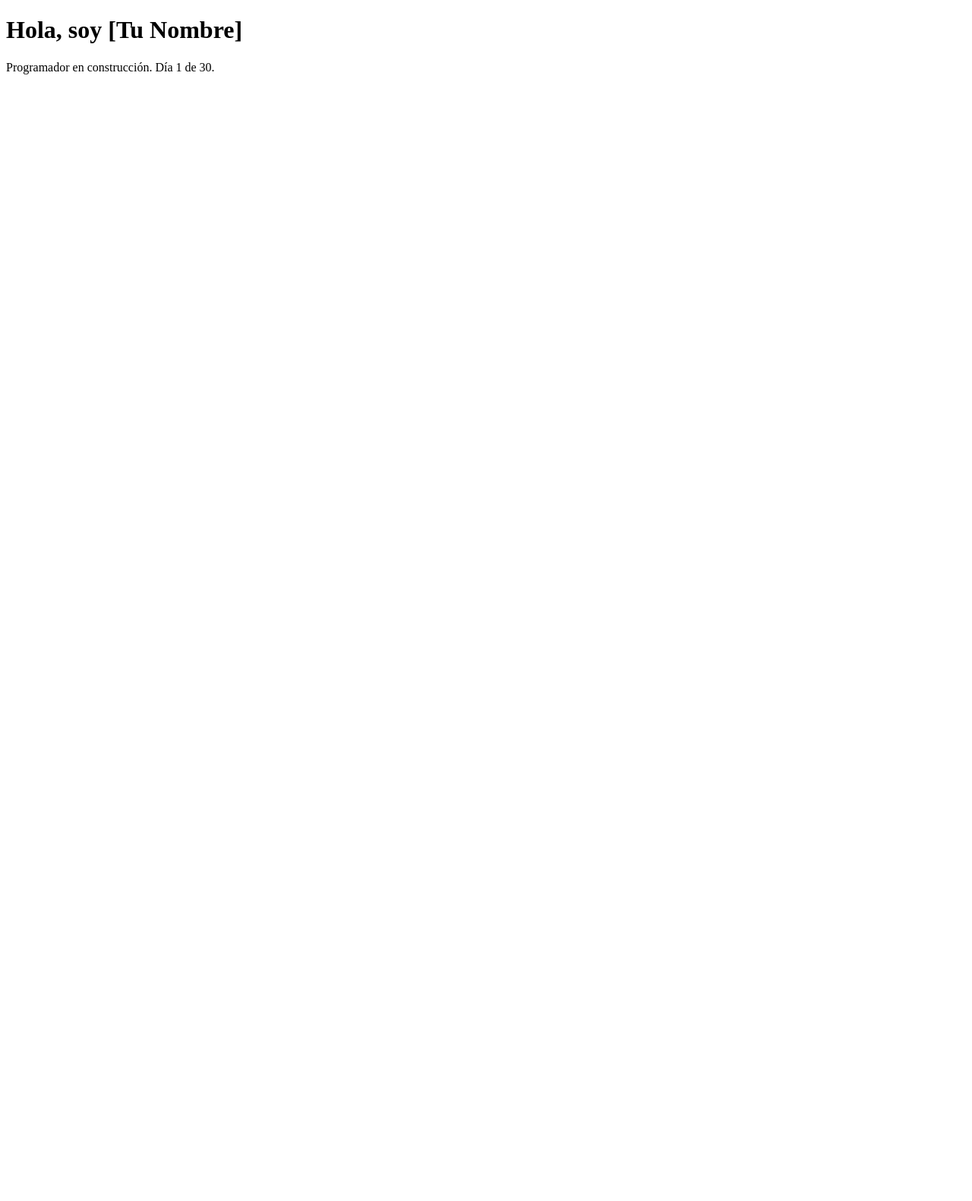
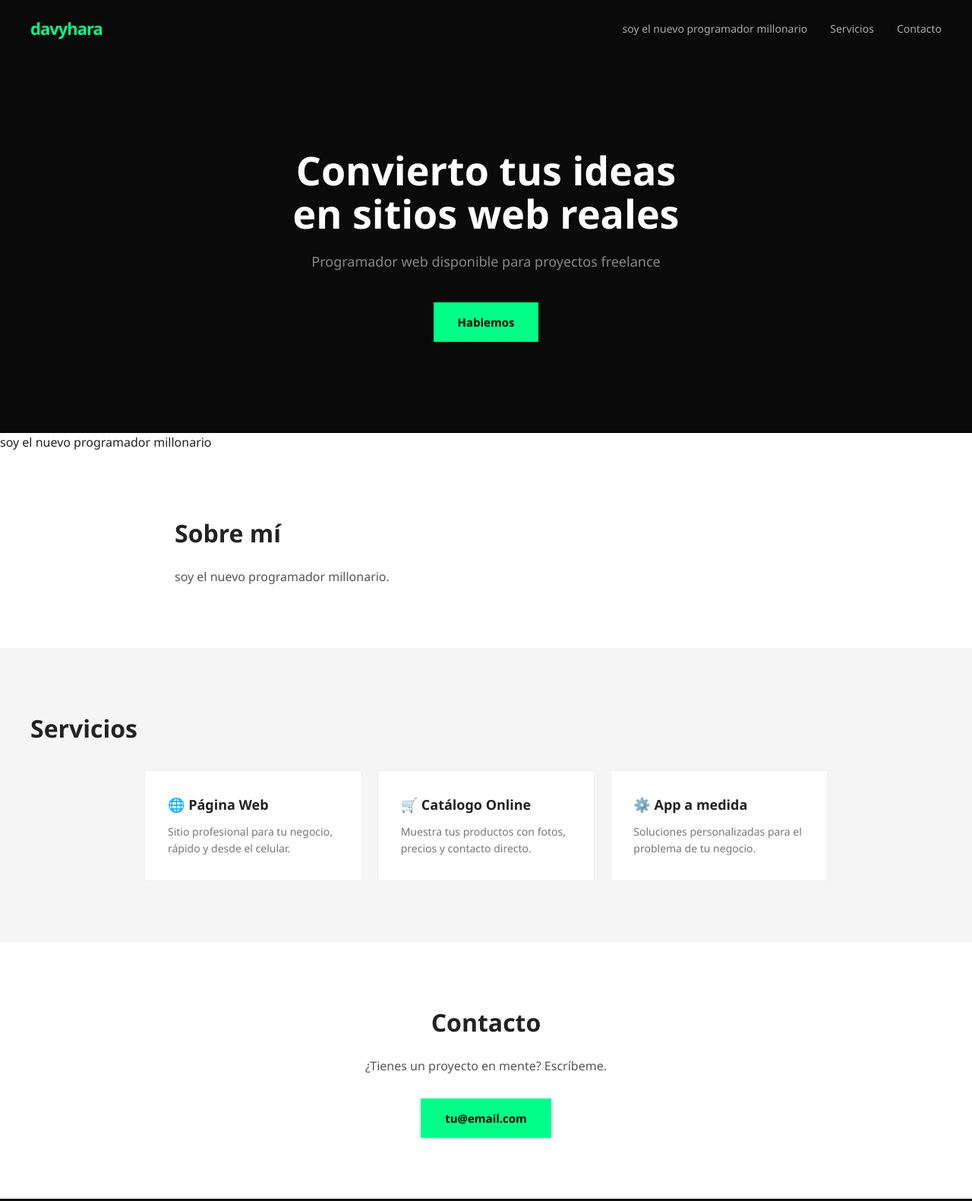
Before and after one commit to davyhara/proyecto-aprendiz-1, a plain HTML site: page INDEX.HTML in a window 1280 px wide. Shown: the top 1581 px of the page at 76% size. Before the commit the page ends 800 px from the top, so only its background shows below. Drawn offline with Linux system fonts and the light colour scheme.

Commit message:
Día 2 - Portafolio con HTML y CSS

```diff
--- a/INDEX.HTML
+++ b/INDEX.HTML
@@ -2,10 +2,65 @@
 <html lang="es">
 <head>
   <meta charset="UTF-8">
-  <title>Mi primera página</title>
+  <meta name="viewport" content="width=device-width, initial-scale=1.0">
+  <title>Davyhara — Programador Web</title>
+  <link rel="stylesheet" href="style.css">
 </head>
 <body>
-  <h1>Hola, soy [Tu Nombre]</h1>
-  <p>Programador en construcción. Día 1 de 30.</p>
+
+  <!-- NAVEGACIÓN -->
+  <nav>
+    <div class="logo">davyhara</div>
+    <ul>
+      <li><a href="#sobre-mi">soy el nuevo programador millonario</a></li>
+      <li><a href="#servicios">Servicios</a></li>
+      <li><a href="#contacto">Contacto</a></li>
+    </ul>
+  </nav>
+
+  <!-- HERO -->
+  <section class="hero">
+    <h1>Convierto tus ideas<br>en sitios web reales</h1>
+    <p>Programador web disponible para proyectos freelance</p>
+    <a href="#contacto" class="btn">Hablemos</a>
+  </section>
+
+  <!-- SOBRE MÍ -->soy el nuevo programador millonario
+  <section id="sobre-mi" class="seccion">
+    <h2>Sobre mí</h2>
+    <p>soy el nuevo programador millonario.</p>
+  </section>
+
+  <!-- SERVICIOS -->
+  <section id="servicios" class="seccion gris">
+    <h2>Servicios</h2>
+    <div class="cards">
+      <div class="card">
+        <h3>🌐 Página Web</h3>
+        <p>Sitio profesional para tu negocio, rápido y desde el celular.</p>
+      </div>
+      <div class="card">
+        <h3>🛒 Catálogo Online</h3>
+        <p>Muestra tus productos con fotos, precios y contacto directo.</p>
+      </div>
+      <div class="card">
+        <h3>⚙️ App a medida</h3>
+        <p>Soluciones personalizadas para el problema de tu negocio.</p>
+      </div>
+    </div>
+  </section>
+
+  <!-- CONTACTO -->
+  <section id="contacto" class="seccion">
+    <h2>Contacto</h2>
+    <p>¿Tienes un proyecto en mente? Escríbeme.</p>
+    <a href="mailto:tiendaviertual0@gmail.com" class="btn">tu@email.com</a>
+  </section>
+
+  <!-- FOOTER -->
+  <footer>
+    <p>© 2025 davyhara — Hecho con código y café ☕</p>
+  </footer>
+
 </body>
 </html>
--- /dev/null
+++ b/style.css
@@ -0,0 +1,158 @@
+/* RESET Y BASE */
+* {
+  margin: 0;
+  padding: 0;
+  box-sizing: border-box;
+}
+
+body {
+  font-family: 'Segoe UI', sans-serif;
+  color: #222;
+  line-height: 1.6;
+}
+
+/* NAVEGACIÓN */
+nav {
+  display: flex;
+  justify-content: space-between;
+  align-items: center;
+  padding: 20px 40px;
+  background: #0a0a0a;
+  position: sticky;
+  top: 0;
+}
+
+.logo {
+  color: #00ff88;
+  font-size: 22px;
+  font-weight: 900;
+  letter-spacing: -1px;
+}
+
+nav ul {
+  list-style: none;
+  display: flex;
+  gap: 30px;
+}
+
+nav ul a {
+  color: #aaa;
+  text-decoration: none;
+  font-size: 14px;
+  transition: color 0.2s;
+}
+
+nav ul a:hover {
+  color: #fff;
+}
+
+/* HERO */
+.hero {
+  background: #0a0a0a;
+  color: white;
+  padding: 120px 40px;
+  text-align: center;
+}
+
+.hero h1 {
+  font-size: 52px;
+  font-weight: 900;
+  line-height: 1.1;
+  margin-bottom: 20px;
+}
+
+.hero p {
+  font-size: 18px;
+  color: #888;
+  margin-bottom: 40px;
+}
+
+/* BOTÓN */
+.btn {
+  background: #00ff88;
+  color: #000;
+  padding: 14px 32px;
+  text-decoration: none;
+  font-weight: 800;
+  font-size: 15px;
+  display: inline-block;
+  transition: transform 0.2s;
+}
+
+.btn:hover {
+  transform: scale(1.05);
+}
+
+/* SECCIONES */
+.seccion {
+  padding: 80px 40px;
+  max-width: 900px;
+  margin: 0 auto;
+}
+
+.seccion h2 {
+  font-size: 32px;
+  font-weight: 900;
+  margin-bottom: 20px;
+}
+
+.seccion p {
+  font-size: 16px;
+  color: #555;
+  max-width: 600px;
+}
+
+.gris {
+  background: #f5f5f5;
+  max-width: 100%;
+  padding: 80px 40px;
+}
+
+.gris .seccion {
+  padding: 0;
+}
+
+/* CARDS */
+.cards {
+  display: grid;
+  grid-template-columns: repeat(auto-fit, minmax(220px, 1fr));
+  gap: 20px;
+  margin-top: 30px;
+  max-width: 900px;
+  margin-left: auto;
+  margin-right: auto;
+}
+
+.card {
+  background: white;
+  padding: 30px;
+  border: 1px solid #eee;
+}
+
+.card h3 {
+  font-size: 18px;
+  margin-bottom: 10px;
+}
+
+.card p {
+  font-size: 14px;
+  color: #777;
+}
+
+/* CONTACTO */
+#contacto {
+  text-align: center;
+}
+
+#contacto p {
+  margin: 0 auto 30px;
+}
+
+/* FOOTER */
+footer {
+  background: #0a0a0a;
+  color: #444;
+  text-align: center;
+  padding: 30px;
+  font-size: 13px;
+}
```
